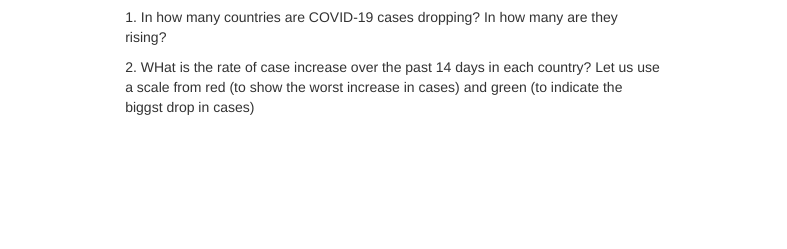
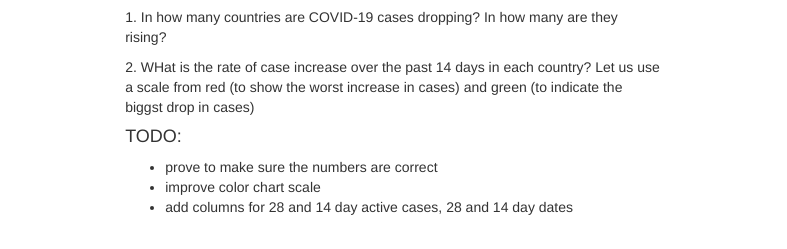
Before and after one commit to asyncverse/covid-status, a plain HTML site: page index.html in a window 1280 px wide. Shown: the part 139-388 px from the top of the page, without its empty margins (54-841 px from the left). Drawn offline with nearby package versions, Linux system fonts and the light colour scheme; no server answers.

Commit message:
add to-do

```diff
--- a/index.html
+++ b/index.html
@@ -20,7 +20,18 @@
 		<p>1. In how many countries are COVID-19 cases dropping? In how many are they rising?</p>
 		<p>2. WHat is the rate of case increase over the past 14 days in each country? Let us use a scale from red (to
 			show the worst increase in cases) and green (to indicate the biggst drop in cases)</p>
+
+		<!-- Add TODO items -->
+		<h4>TODO:</h4>
+		<ul>
+			<li>prove to make sure the numbers are correct</li>
+			<li>improve color chart scale</li>
+			<li>add columns for 28 and 14 day active cases, 28 and 14 day dates</li>
+		</ul>
+
+
 	</div>
+
 	<div style="text-align: center; font-size: 30px; margin-bottom: 35px" id='stats'></div>
 	<table class="table table-responsive" style="width: 50%; margin: 0 auto !important;" id='covid'></table>
 </body>
```
